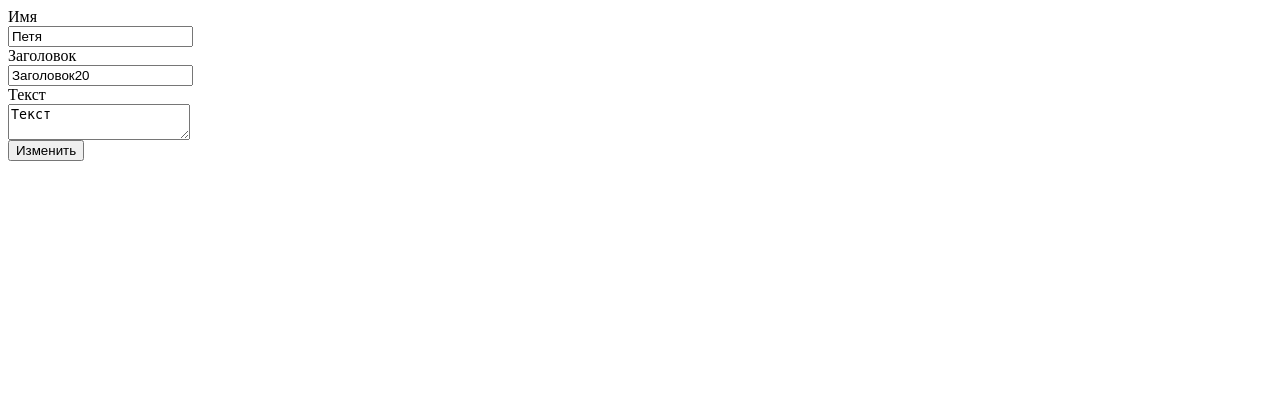
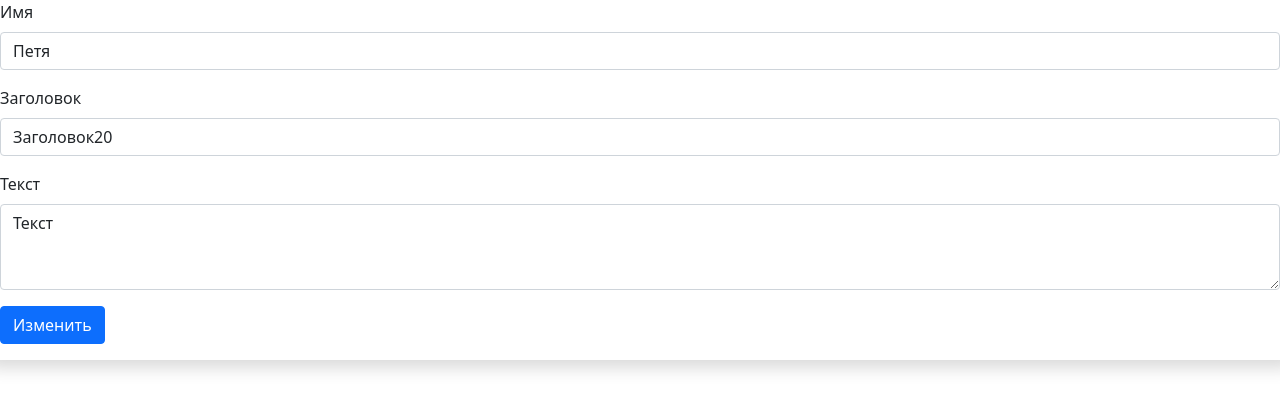
Before and after one commit to visavi/motor, a PHP site: page /examples/guestbook.php?action=edit&id=20 in a window 1280 px wide. Shown: the top 411 px of the page. Run offline with PHP 8.4, Linux system fonts and the light colour scheme.

Commit message:
Поправил гостевую и класс постраничной навигации

```diff
--- a/examples/guestbook.php
+++ b/examples/guestbook.php
@@ -7,21 +7,29 @@ require __DIR__ . '/../vendor/autoload.php';
 
 use App\Models\Test;
 use App\Paginator;
-
 ?>
+    <link rel="stylesheet" href="https://cdnjs.cloudflare.com/ajax/libs/bootstrap/5.1.3/css/bootstrap.min.css">
     <link rel="stylesheet" type="text/css" href="/src/css/bootstrap.css">
 <?php
-
-$file = __DIR__ . '/../tests/data/test.csv';
 
 $action = htmlspecialchars($_GET['action'] ?? 'index');
 
 if ($action === 'index') {
-    $perPage = 3;
+    if ($_SERVER['REQUEST_METHOD'] === 'POST') {
+        $text = preg_replace('/\R/u', '\n', $_POST['text']);
+
+        Test::query()->insert([
+            'name' => htmlspecialchars($_POST['name']),
+            'title' => htmlspecialchars($_POST['title']),
+            'text' => $text,
+            'time' => time(),
+        ]);
+
+        header('location: guestbook.php'); exit;
+    }
+
     $total = Test::query()->count();
-
-    $paginator = new Paginator($perPage, $total);
-
+    $paginator = new Paginator($total);
     $messages = Test::query()->reverse()->offset($paginator->offset)->limit($paginator->limit)->get();
 
     if ($messages) {
@@ -34,34 +42,27 @@ if ($action === 'index') {
         }
 
         echo $paginator->links();
-
-        echo '<form method="post">
-  Имя<br>
-  <input name="name"><br>
-  Заголовок<br>
-  <input name="title"><br>
-  Текст<br>
-  <textarea name="text"></textarea><br>
-  <button>Отправить</button>
- </form>';
-
-        if ($_SERVER['REQUEST_METHOD'] === 'POST') {
-            $text = preg_replace('/\R/u', '\n', $_POST['text']);
-
-            Test::query()->insert([
-                'name' => htmlspecialchars($_POST['name']),
-                'title' => htmlspecialchars($_POST['title']),
-                'text' => $text,
-                'time' => time(),
-            ]);
-
-            header('location: guestbook.php');
-        }
-
-
     } else {
         echo 'Сообщений нет<br>';
     }
+
+    echo '<div class="row mb-3 shadow">
+        <form method="post">
+          <div class="mb-3">
+            <label for="name" class="form-label">Имя</label>
+            <input type="text" class="form-control" id="name" name="name">
+          </div>
+          <div class="mb-3">
+            <label for="title" class="form-label">Заголовок</label>
+            <input type="text" class="form-control" id="title" name="title">
+          </div>
+            <div class="mb-3">
+              <label for="text" class="form-label">Текст</label>
+              <textarea class="form-control" id="text" rows="3" name="text"></textarea>
+            </div>
+          <button type="submit" class="btn btn-primary">Отправить</button>
+        </form>
+    </div>';
 }
 
 if ($action === 'edit') {
@@ -76,28 +77,35 @@ if ($action === 'edit') {
                 'text' => $text,
             ]);
 
-            header('location: guestbook.php');
+            header('location: guestbook.php'); exit;
         }
 
-        echo '<form method="post">
-  Имя<br>
-  <input name="name" value="' . $message->name . '"><br>
-  Заголовок<br>
-  <input name="title" value="' . $message->title . '"><br>
-  Текст<br>
-  <textarea name="text">' . $message->text . '</textarea><br>
-  <button>Изменить</button>
- </form>';
-    } else {echo 'Сообщение не найдено';}
+        echo '<div class="row mb-3 shadow">
+            <form method="post">
+              <div class="mb-3">
+                <label for="name" class="form-label">Имя</label>
+                <input type="text" class="form-control" id="name" name="name" value="' . $message->name . '">
+              </div>
+              <div class="mb-3">
+                <label for="title" class="form-label">Заголовок</label>
+                <input type="text" class="form-control" id="title" name="title" value="' . $message->title . '">
+              </div>
+                <div class="mb-3">
+                  <label for="text" class="form-label">Текст</label>
+                  <textarea class="form-control" id="text" rows="3" name="text">' . $message->text . '</textarea>
+                </div>
+              <button type="submit" class="btn btn-primary">Изменить</button>
+            </form>
+        </div>';
+
+    } else {
+        echo 'Сообщение не найдено';
+    }
 }
-
 
 if ($action === 'delete') {
     $message = Test::query()->find((int) $_GET['id']);
+    $message?->delete();
 
-    if ($message) {
-        $message->delete();
-    }
-
-    header('location: guestbook.php');
+    header('location: guestbook.php'); exit;
 }
--- a/src/Model.php
+++ b/src/Model.php
@@ -29,7 +29,7 @@ class Model
     /**
      * Begin querying the model.
      *
-     * @return self
+     * @return $this
      */
     public static function query(): self
     {
@@ -172,13 +172,13 @@ class Model
      *
      * @param int|string $id
      *
-     * @return self|null
+     * @return static|null
      */
     public function find(int|string $id): ?self
     {
-        $this->where($this->getPrimaryKey(), $id)->first();
+        $find = $this->where($this->getPrimaryKey(), $id)->first();
 
-        if (! iterator_count($this->iterator)) {
+        if (! $find) {
             return null;
         }
 
@@ -210,7 +210,7 @@ class Model
      /**
      * Get first fields
      *
-     * @return self|null
+     * @return static|null
      */
     public function first(): ?self
     {
--- a/src/Models/Test.php
+++ b/src/Models/Test.php
@@ -3,7 +3,7 @@
 namespace App\Models;
 
 /**
- * Class Guestbook
+ * Class Test
  *
  * @property int $id
  * @property string $name
--- a/src/Models/Test3.php
+++ b/src/Models/Test3.php
@@ -3,7 +3,7 @@
 namespace App\Models;
 
 /**
- * Class Test2
+ * Class Test3
  *
  * @property int $id
  * @property string $name
```
Also changed, not shown: src/Paginator.php (+2 -18 lines), src/views/bootstrap.php (+4 -4 lines).
